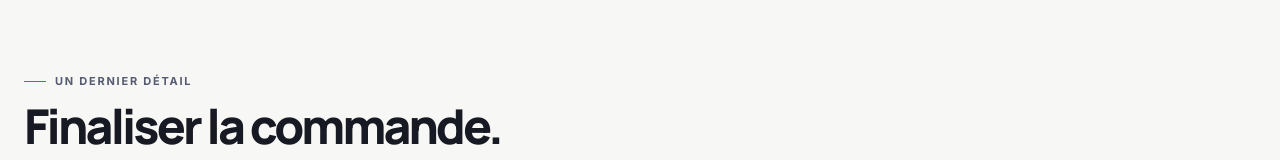
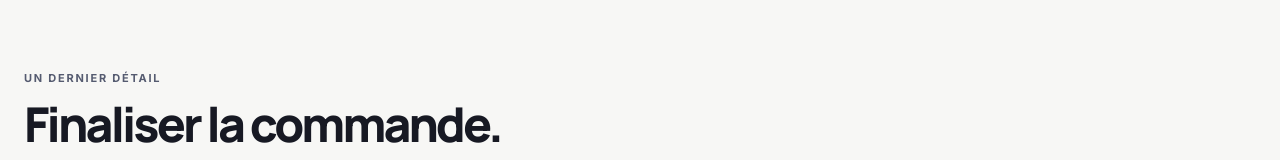
Before and after one commit to Medellin20/novagagdet, a Next.js app: page /commande in a window 1280 px wide. Shown: the part 150-310 px from the top of the page. Built offline with nearby package versions, Linux system fonts and the light colour scheme; no server answers.

Commit message:
New Configss corrts

```diff
--- a/app/globals.css
+++ b/app/globals.css
@@ -26,8 +26,6 @@ a { color: inherit; text-decoration: none; }
 .page-shell { width: min(100% - 48px, 1440px); margin-inline: auto; }
 .section-space { padding-block: clamp(64px, 8vw, 112px); }
 .eyebrow { display: inline-flex; align-items: center; gap: 9px; color: #555b70; font-size: 11px; font-weight: 700; letter-spacing: .16em; text-transform: uppercase; }
-.eyebrow::before { display: block; width: 22px; height: 1px; background: #4f63f7; content: ""; }
-.admin-area .eyebrow::before { display: none; }
 .card-lift { transition: transform .26s cubic-bezier(.2,.75,.25,1), box-shadow .26s ease; }
 .card-lift:hover { transform: translateY(-5px); box-shadow: 0 22px 50px rgba(20, 24, 40, .09); }
 .focus-ring:focus-visible { outline: 3px solid rgba(79,99,247,.34); outline-offset: 3px; }
```
